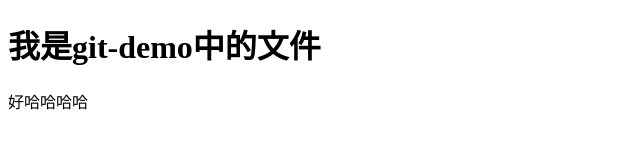
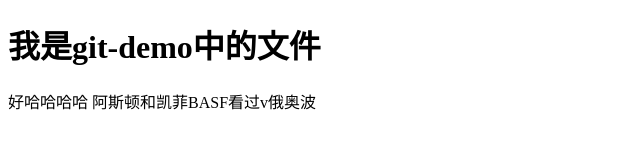
Before and after one commit to BeaconLin/Ajax, a plain HTML site: page index.html in a window 1280 px wide. Shown: the whole page, without its empty margins (0-640 px from the left). Drawn offline with Linux system fonts and the light colour scheme.

Commit message:
Beacon第三次提交

```diff
--- a/index.html
+++ b/index.html
@@ -9,7 +9,7 @@
 
 <body>
     <h1>我是git-demo中的文件</h1>
-    好哈哈哈哈
+    好哈哈哈哈 阿斯顿和凯菲BASF看过v俄奥波
 </body>
 
 </html>
```
